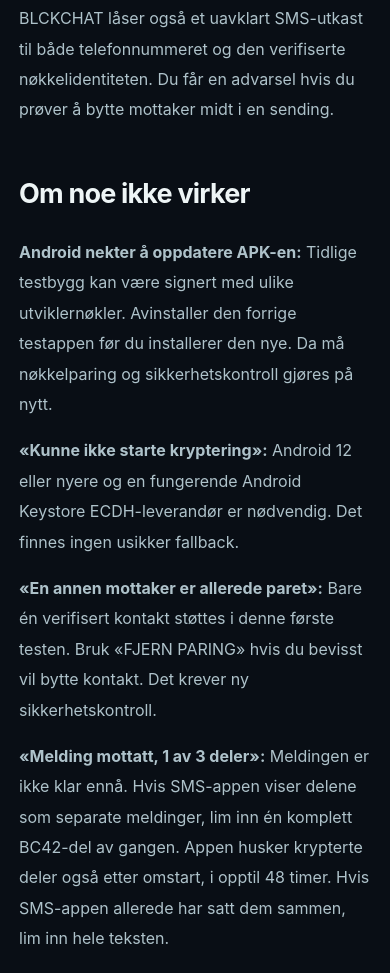
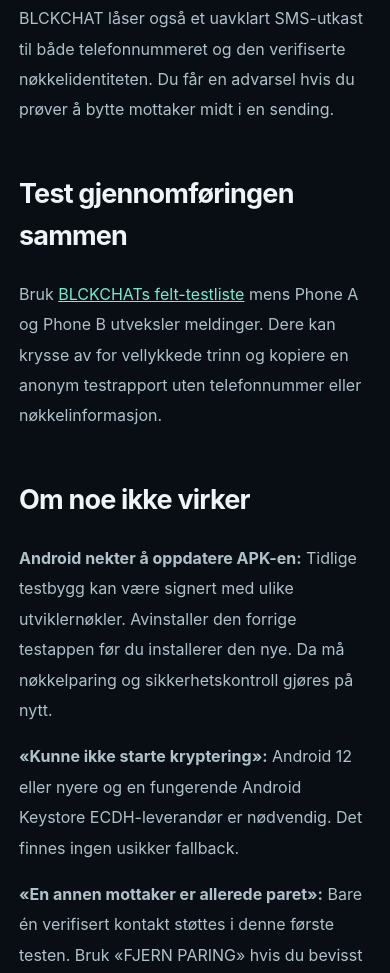
Before and after one commit to bspippi1337/blckchat, a plain HTML site: page site/guide.html in a window 390 px wide. Shown: the part 4015-4988 px from the top of the page. Drawn offline with Linux system fonts and the light colour scheme.

Commit message:
docs(web): link novice-friendly anonymous Phone A/B field test checklist

```diff
--- a/site/guide.html
+++ b/site/guide.html
@@ -29,6 +29,7 @@
 <h2>Lokal samtalehistorikk</h2>
 <p>Etter at begge telefonene har bekreftet hverandres sikkerhetskode, kan du trykke «VIS SISTE MELDINGER». Inntil 300 utkast og dekrypterte meldinger lagres lokalt med Android Keystore-kryptering. En melding merket «UTKAST» er ikke dokumentasjon på at SMS-en faktisk ble sendt. Trykk «SLETT LOKAL SAMTALEHISTORIKK» hvis du vil slette arkivet. Ved ny paring blir den gamle lokale historikken også slettet.</p>
 <p>BLCKCHAT låser også et uavklart SMS-utkast til både telefonnummeret og den verifiserte nøkkelidentiteten. Du får en advarsel hvis du prøver å bytte mottaker midt i en sending.</p>
+<h2>Test gjennomføringen sammen</h2><p>Bruk <a href="test.html">BLCKCHATs felt-testliste</a> mens Phone A og Phone B utveksler meldinger. Dere kan krysse av for vellykkede trinn og kopiere en anonym testrapport uten telefonnummer eller nøkkelinformasjon.</p>
 <h2>Om noe ikke virker</h2><p><strong>Android nekter å oppdatere APK-en:</strong> Tidlige testbygg kan være signert med ulike utviklernøkler. Avinstaller den forrige testappen før du installerer den nye. Da må nøkkelparing og sikkerhetskontroll gjøres på nytt.</p>
 <p><strong>«Kunne ikke starte kryptering»:</strong> Android 12 eller nyere og en fungerende Android Keystore ECDH-leverandør er nødvendig. Det finnes ingen usikker fallback.</p>
 <p><strong>«En annen mottaker er allerede paret»:</strong> Bare én verifisert kontakt støttes i denne første testen. Bruk «FJERN PARING» hvis du bevisst vil bytte kontakt. Det krever ny sikkerhetskontroll.</p>
```
